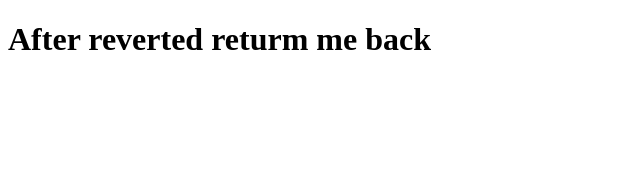
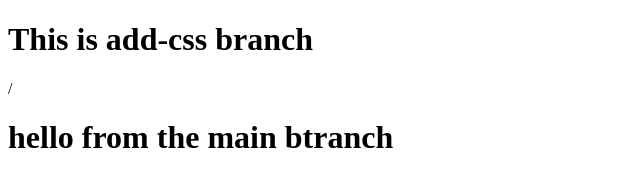
Before and after one commit to AlaaMohammad/conflict-me, a plain HTML site: page index.html in a window 1280 px wide. Shown: the whole page, without its empty margins (0-640 px from the left). Drawn offline with Linux system fonts and the light colour scheme.

Commit message:
test reverting

```diff
--- a/index.html
+++ b/index.html
@@ -6,6 +6,7 @@
     <title>Document</title>
 </head>
 <body>
-    <h1>After reverted returm me back </h1>
+    <h1>This is add-css branch</h1>
+    /<h1>hello from the main btranch </h1>
 </body>
 </html>
```
